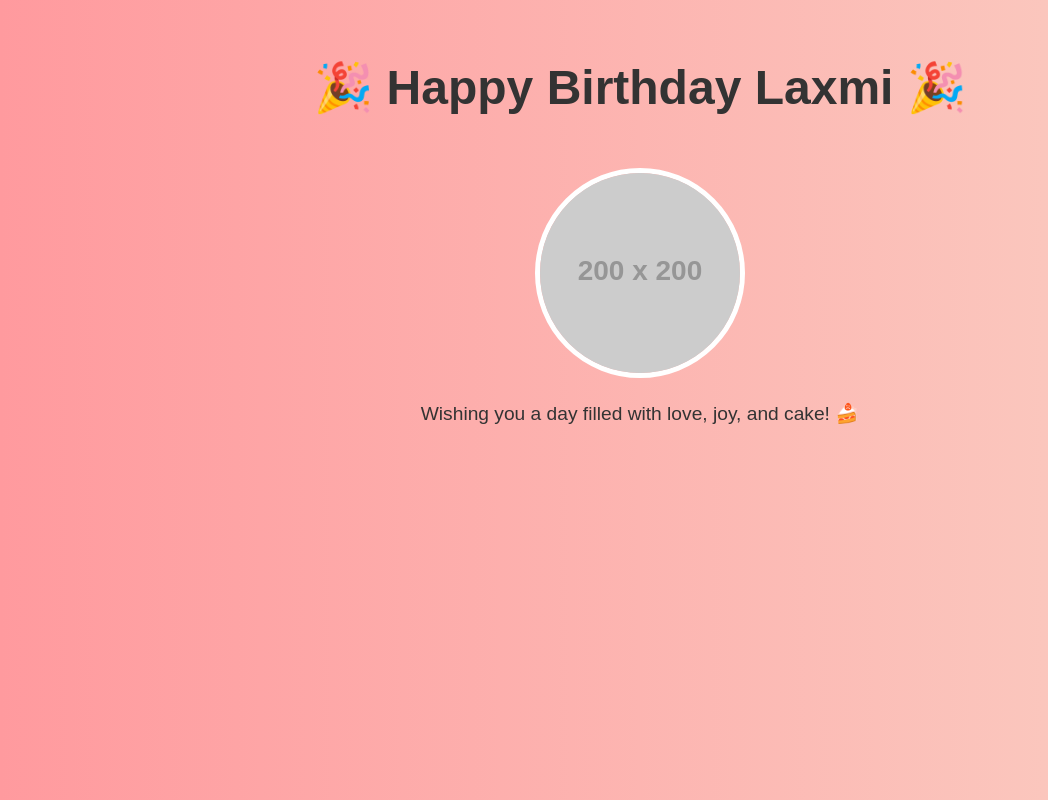
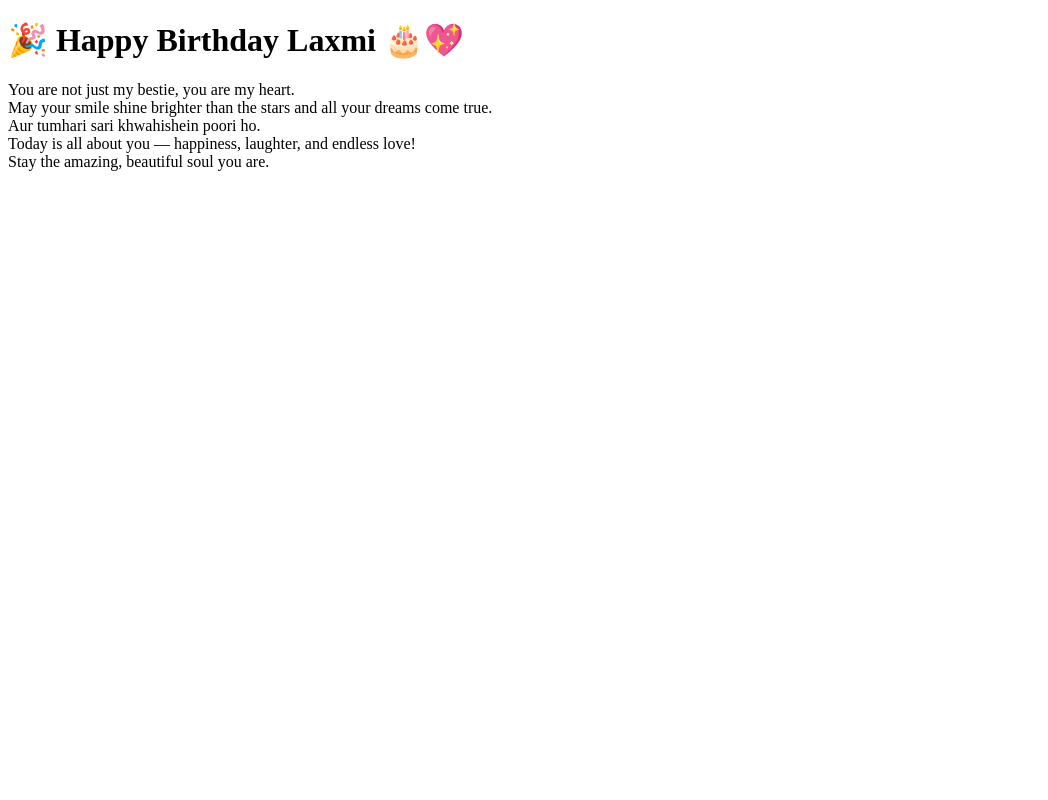
Before and after one commit to trickhelper/birthday-laxmi, a plain HTML site: page index.html in a window 1280 px wide. Shown: the whole page, without its empty margins (0-1048 px from the left). Drawn offline with Linux system fonts and the light colour scheme; placeholder pictures from the web are drawn by us.

Commit message:
Update index.html

```diff
--- a/index.html
+++ b/index.html
@@ -1,39 +1,18 @@
 <!DOCTYPE html>
 <html lang="en">
 <head>
-    <meta charset="UTF-8">
-    <meta name="viewport" content="width=device-width, initial-scale=1.0">
-    <title>Happy Birthday!</title>
-    <style>
-        body {
-            text-align: center;
-            font-family: Arial, sans-serif;
-            background: linear-gradient(to right, #ff9a9e, #fad0c4);
-            color: #333;
-            padding: 20px;
-        }
-        h1 {
-            font-size: 3em;
-            animation: bounce 1s infinite;
-        }
-        @keyframes bounce {
-            0%, 100% { transform: translateY(0); }
-            50% { transform: translateY(-10px); }
-        }
-        img {
-            width: 200px;
-            border-radius: 50%;
-            margin-top: 20px;
-            border: 5px solid white;
-        }
-        p {
-            font-size: 1.2em;
-        }
-    </style>
+  <meta charset="UTF-8">
+  <meta name="viewport" content="width=device-width, initial-scale=1.0">
+  <title>Happy Birthday Laxmi!</title>
+  <style> /* styles for balloons, cake, background, animations */ </style>
 </head>
 <body>
-    <h1>🎉 Happy Birthday Laxmi 🎉</h1>
-    <img src="https://via.placeholder.com/200" alt="Birthday">
-    <p>Wishing you a day filled with love, joy, and cake! 🍰</p>
+  <h1>🎉 Happy Birthday Laxmi 🎂💖</h1>
+  <p>You are not just my bestie, you are my heart.<br>
+     May your smile shine brighter than the stars and all your dreams come true.<br>
+     Aur tumhari sari khwahishein poori ho.<br>
+     Today is all about you — happiness, laughter, and endless love!<br>
+     Stay the amazing, beautiful soul you are.</p>
+  <!-- add cake image, balloon canvas, and background music -->
 </body>
 </html>
```
